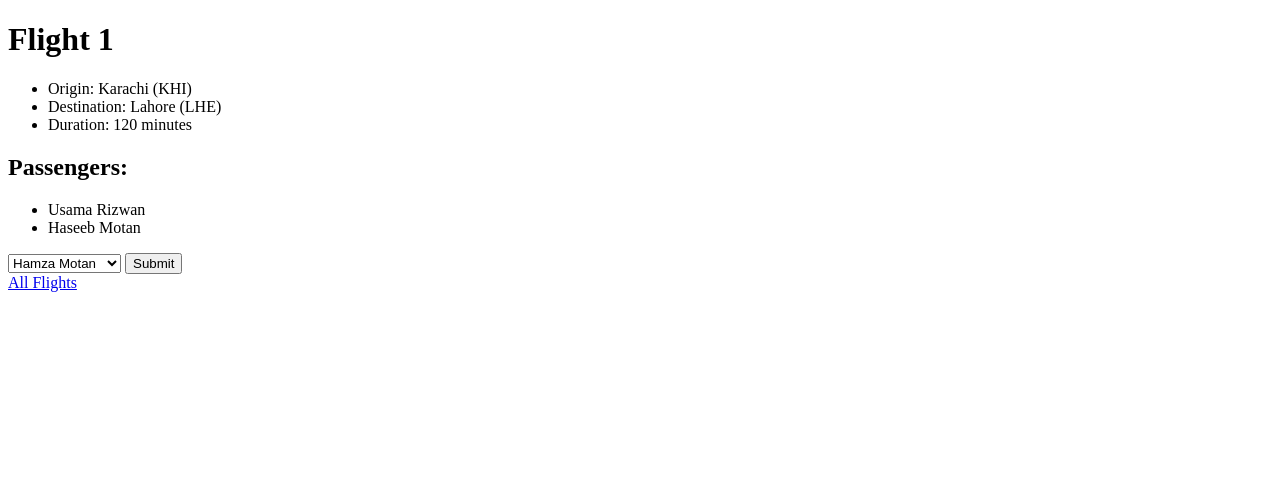
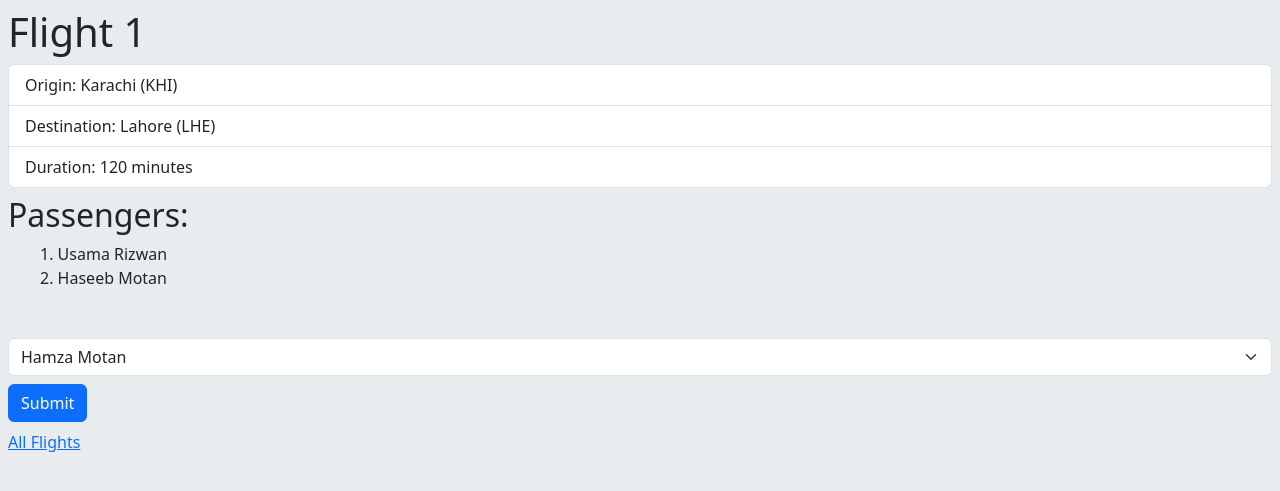
Before and after one commit to haseebmotan/Django-Flights, a Django app: page /flights/1 in a window 1280 px wide. Shown: the top 491 px of the page. Run offline with Django 4.2, Linux system fonts and the light colour scheme; data comes from the database, SQL or seed files in the repository; both versions use the stored data as it was after the commit.

Commit message:
Added some CSS and some other files

```diff
--- a/flights/templates/flight.html
+++ b/flights/templates/flight.html
@@ -1,29 +1,29 @@
 {% extends "layout.html" %} {% block body %}
-<h1>Flight {{ flight.id }}</h1>
-<ul>
-  <li>Origin: {{ flight.origin }}</li>
-  <li>Destination: {{ flight.destination }}</li>
-  <li>Duration: {{ flight.duration }} minutes</li>
+<h1 class="m-2">Flight {{ flight.id }}</h1>
+<ul class="m-2 list-group">
+  <li class="list-group-item">Origin: {{ flight.origin }}</li>
+  <li class="list-group-item">Destination: {{ flight.destination }}</li>
+  <li class="list-group-item">Duration: {{ flight.duration }} minutes</li>
 </ul>
 
-<h2>Passengers:</h2>
-<ul>
+<h2 class="m-2">Passengers:</h2>
+<ul class="m-2 mb-5 list-group-numbered">
   {% for passenger in passengers %}
-  <li>{{ passenger }}</li>
+  <li class="list-group-item">{{ passenger }}</li>
   {% empty %}
-  <li>No Passengers.</li>
+  <li class="list-group-item">No Passengers.</li>
   {% endfor %}
 </ul>
 
-<form action="{% url 'book' flight.id %}" method="post">
+<form class="m-2" action="{% url 'book' flight.id %}" method="post">
   {% csrf_token %}
-  <select name="passenger" id="">
+  <select class="form-select" name="passenger" id="">
     {% for passenger in non_passengers %}
     <option value="{{ passenger.id }}">{{ passenger }}</option>
     {% endfor %}
   </select>
-  <input type="submit" />
+  <input class="mt-2 btn btn-primary" type="submit" />
 </form>
 
-<a href="{% url 'index' %}">All Flights</a>
+<a class="m-2" href="{% url 'index' %}">All Flights</a>
 {% endblock %}
--- a/flights/templates/layout.html
+++ b/flights/templates/layout.html
@@ -1,9 +1,13 @@
 <!DOCTYPE html>
 <html lang="en">
   <head>
+    <meta charset="utf-8">
+    <meta name="viewport" content="width=device-width, initial-scale=1">
+    <link href="https://cdn.jsdelivr.net/npm/bootstrap@5.3.1/dist/css/bootstrap.min.css" rel="stylesheet" integrity="sha384-4bw+/aepP/YC94hEpVNVgiZdgIC5+VKNBQNGCHeKRQN+PtmoHDEXuppvnDJzQIu9" crossorigin="anonymous">
     <title>Flights</title>
   </head>
-  <body>
+  <body class="bg-body-secondary">
     {% block body %} {% endblock %}
+    <script src="https://cdn.jsdelivr.net/npm/bootstrap@5.3.1/dist/js/bootstrap.bundle.min.js" integrity="sha384-HwwvtgBNo3bZJJLYd8oVXjrBZt8cqVSpeBNS5n7C8IVInixGAoxmnlMuBnhbgrkm" crossorigin="anonymous"></script>
   </body>
 </html>
--- a/flights/views.py
+++ b/flights/views.py
@@ -35,4 +35,4 @@
         passenger.flights.add(flight)
 
         # Redirect user to flight page
-        return redirect("flight", args=(flight.id,))
+        return redirect("flight", flight_id=flight.id)
--- /dev/null
+++ b/requirements.txt
@@ -0,0 +1,3 @@
+Django
+Gunicorn
+Whitenoise
```
Also changed, not shown: airline/settings.py (+13 -2 lines), flights/templates/index.html (+5 -3 lines), db.sqlite3.
